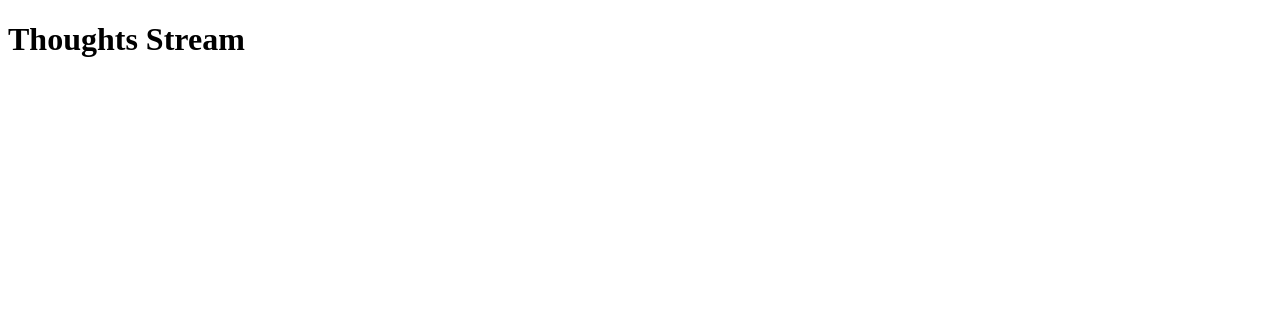
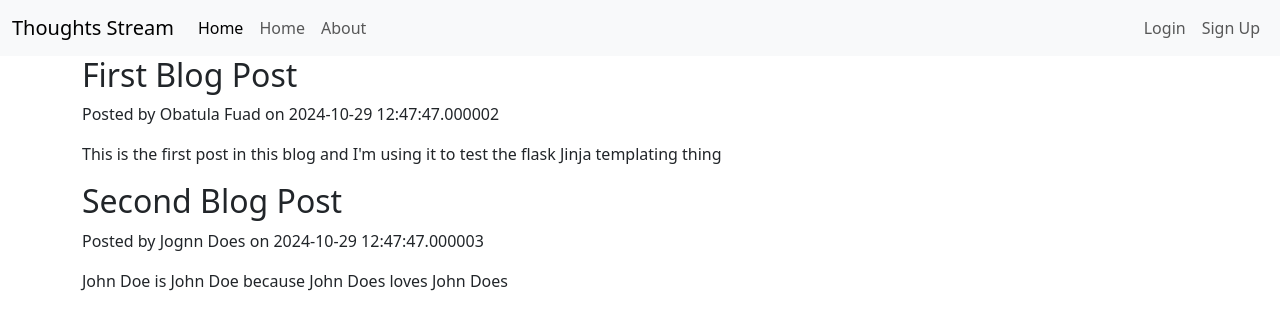
Before and after one commit to Akinwalee/thought-stream, a Flask app: page / in a window 1280 px wide. Shown: the top 330 px of the page. Run offline with Flask 3, Linux system fonts and the light colour scheme.

Commit message:
Create basic boilerplates

```diff
--- a/main.py
+++ b/main.py
@@ -1,10 +1,27 @@
 from flask import Flask, render_template
+from datetime import datetime
+app = Flask(__name__)
 
-app = Flask(__name__)
+posts = [
+    {
+        "author": "Obatula Fuad",
+        "title": "First Blog Post",
+        "text": "This is the first post in this blog and I'm using it to test the flask Jinja templating thing",
+        "date": datetime.now()
+    },
+    {
+        "author": "Jognn Does",
+        "title": "Second Blog Post",
+        "text": "John Doe is John Doe because John Does loves John Does",
+        "date": datetime.now()
+    }
+]
+
+
 
 @app.route("/")
 def home():
-    return render_template('home.html')
+    return render_template('home.html', posts=posts)
 
 @app.route("/about/")
 def about():
--- a/requirements.txt
+++ b/requirements.txt
@@ -1 +1,2 @@
 flask
+datetime
--- /dev/null
+++ b/templates/base.html
@@ -0,0 +1,54 @@
+<!DOCTYPE html>
+<html>
+    <head>
+        <!-- Bootstrap stuff -->
+        <meta charset="utf-8">
+        <meta name="viewport" content="width=device-width, initial-scale=1">
+        <link href="https://cdn.jsdelivr.net/npm/bootstrap@5.3.3/dist/css/bootstrap.min.css" rel="stylesheet" integrity="sha384-QWTKZyjpPEjISv5WaRU9OFeRpok6YctnYmDr5pNlyT2bRjXh0JMhjY6hW+ALEwIH" crossorigin="anonymous">
+
+        {% if title %}
+            <title>Thoughts Stream - {{ title }}</title>
+        {% else %}
+            <title>Thoughts Stream</title>
+        {% endif %}
+    </head>
+    <body>
+        <nav class="navbar navbar-expand-lg bg-body-tertiary">
+            <div class="container-fluid">
+              <a class="navbar-brand" href="#">Thoughts Stream</a>
+              <button class="navbar-toggler" type="button" data-bs-toggle="collapse" data-bs-target="#navbarText" aria-controls="navbarText" aria-expanded="false" aria-label="Toggle navigation">
+                <span class="navbar-toggler-icon"></span>
+              </button>
+              <div class="collapse navbar-collapse" id="navbarText">
+                <ul class="navbar-nav me-auto mb-2 mb-lg-0">
+                  <li class="nav-item">
+                    <a class="nav-link active" aria-current="page" href="#">Home</a>
+                  </li>
+                  <li class="nav-item">
+                    <a class="nav-link" href="#">Home</a>
+                  </li>
+                  <li class="nav-item">
+                    <a class="nav-link" href="#">About</a>
+                  </li>
+                </ul>
+                <span class="navbar-text"></span>
+                    <ul class="navbar-nav ms-auto mb-2 mb-lg-0">
+                        <li class="nav-item">
+                            <a class="nav-link" href="#">Login</a>
+                        </li>
+                        <li class="nav-item">
+                            <a class="nav-link" href="#">Sign Up</a>
+                        </li>
+                    </ul>
+                </span>
+              </div>
+            </div>
+        </nav>
+        <div class="container">
+            {% block content %}{% endblock %}
+        </div>
+
+        <!-- Bootstrap stuff -->
+        <script src="https://cdn.jsdelivr.net/npm/bootstrap@5.3.3/dist/js/bootstrap.bundle.min.js" integrity="sha384-YvpcrYf0tY3lHB60NNkmXc5s9fDVZLESaAA55NDzOxhy9GkcIdslK1eN7N6jIeHz" crossorigin="anonymous"></script>
+    </body>
+</html>
--- a/templates/home.html
+++ b/templates/home.html
@@ -1,9 +1,8 @@
-<!DOCTYPE html>
-<html>
-    <head>
-        <title></title>
-    </head>
-    <body>
-        <h1>Thoughts Stream</h1>
-    </body>
-</html>
+{% extends "base.html" %}
+{% block content %}
+    {% for post in posts %}
+        <h2>{{ post.title }}</h1>
+        <p>Posted by {{ post.author }} on {{ post.date }}</p>
+        <p>{{ post.text }}</p>
+    {% endfor %}
+{% endblock content %}
```
Also changed, not shown: templates/about.html (+4 -9 lines).
